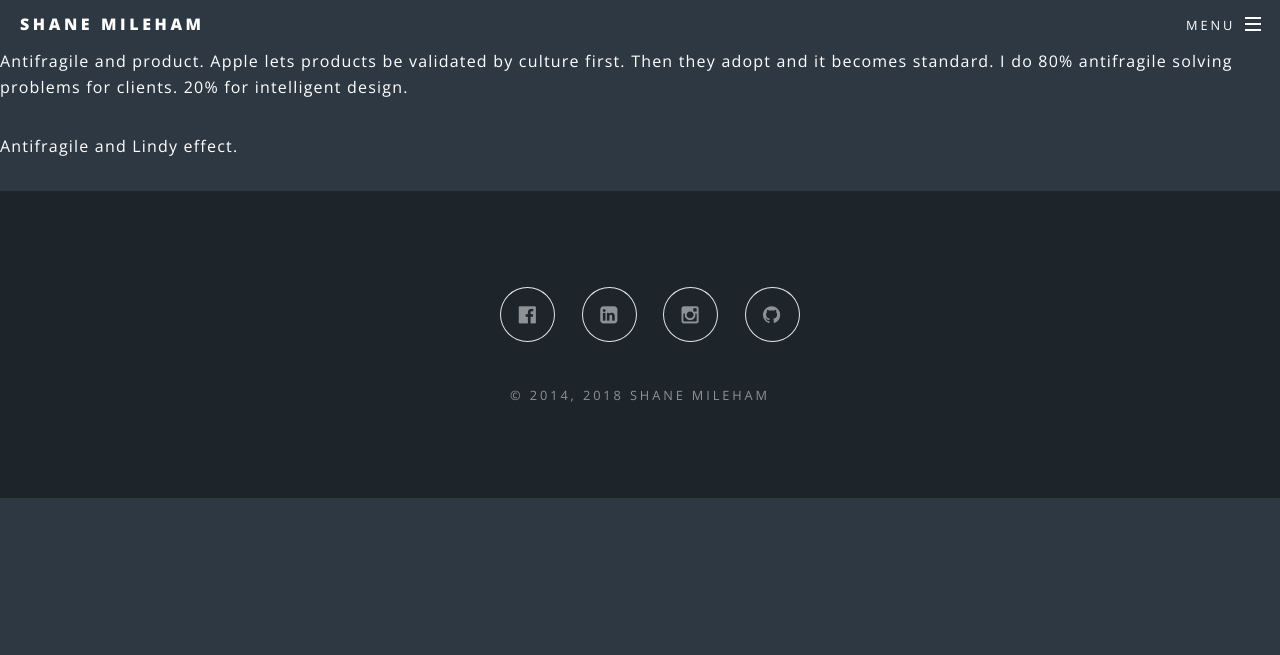
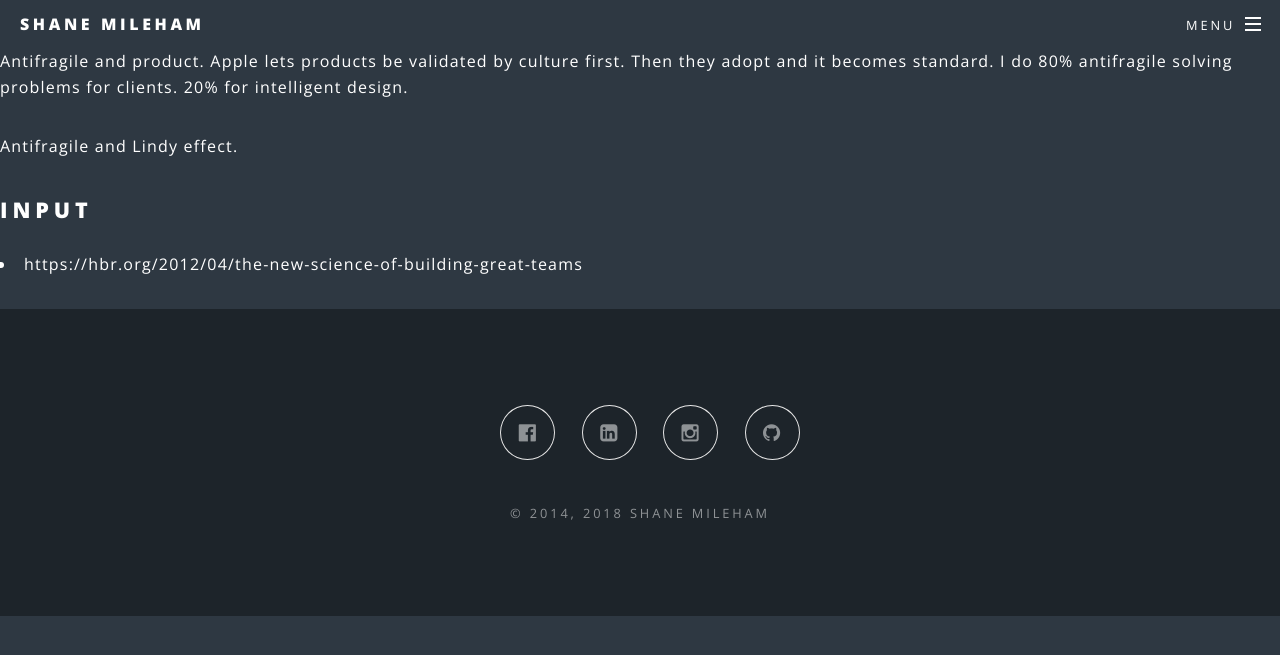
Before and after one commit to shanemileham/shanemileham.github.io, a Jekyll site: the page built from _kb/business/product.md, in a window 1280 px wide. Shown: the top 655 px of the page. Built offline with Jekyll 4.4.1, drawn with Linux system fonts in a browser that asks for light colours; comment, search, counter and statistics services are not loaded.

Commit message:
Update product.md

```diff
--- a/_kb/business/product.md
+++ b/_kb/business/product.md
@@ -7,3 +7,7 @@ Apple lets products be validated by culture first. Then they adopt and it become
 I do 80% antifragile solving problems for clients. 20% for intelligent design.
 
 Antifragile and Lindy effect.
+
+
+## Input
+- https://hbr.org/2012/04/the-new-science-of-building-great-teams
```
